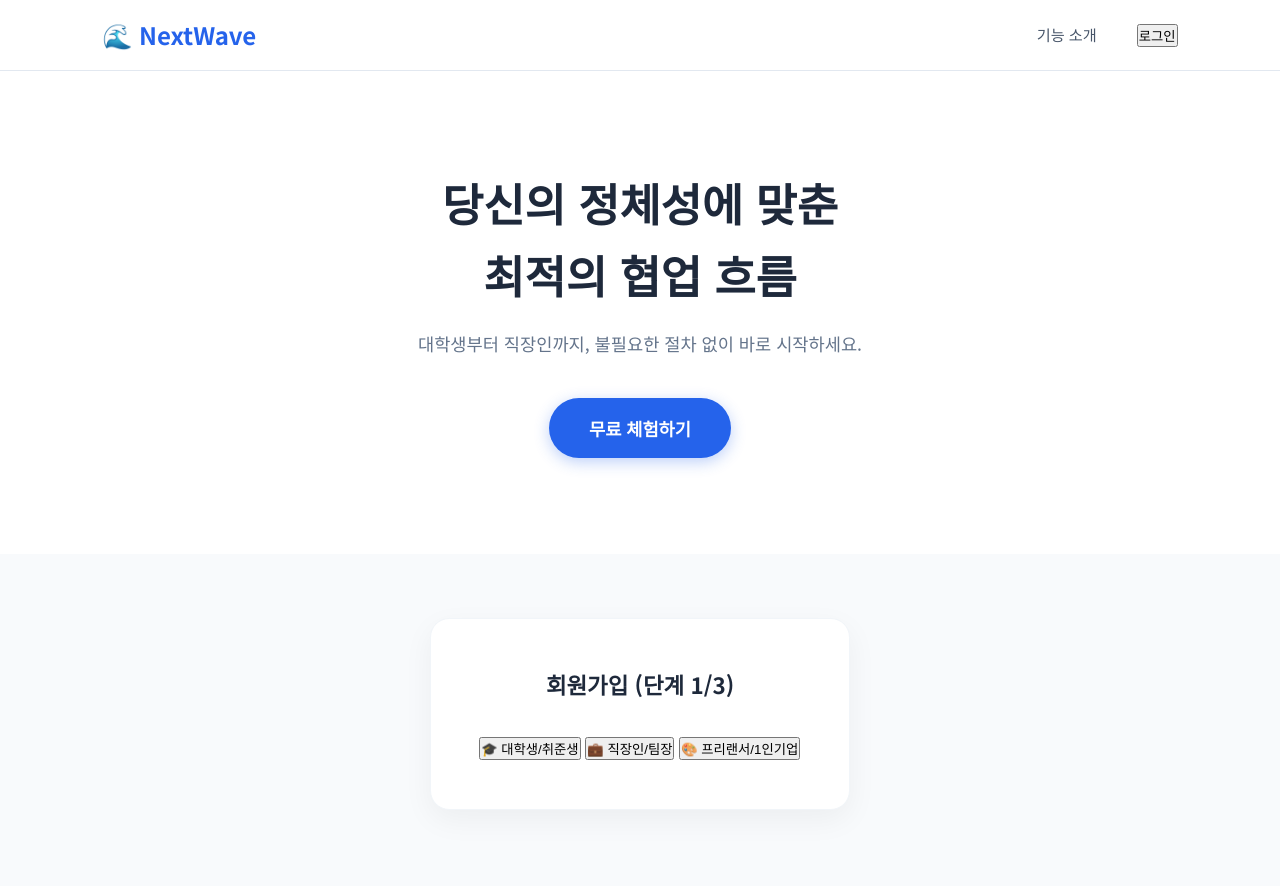
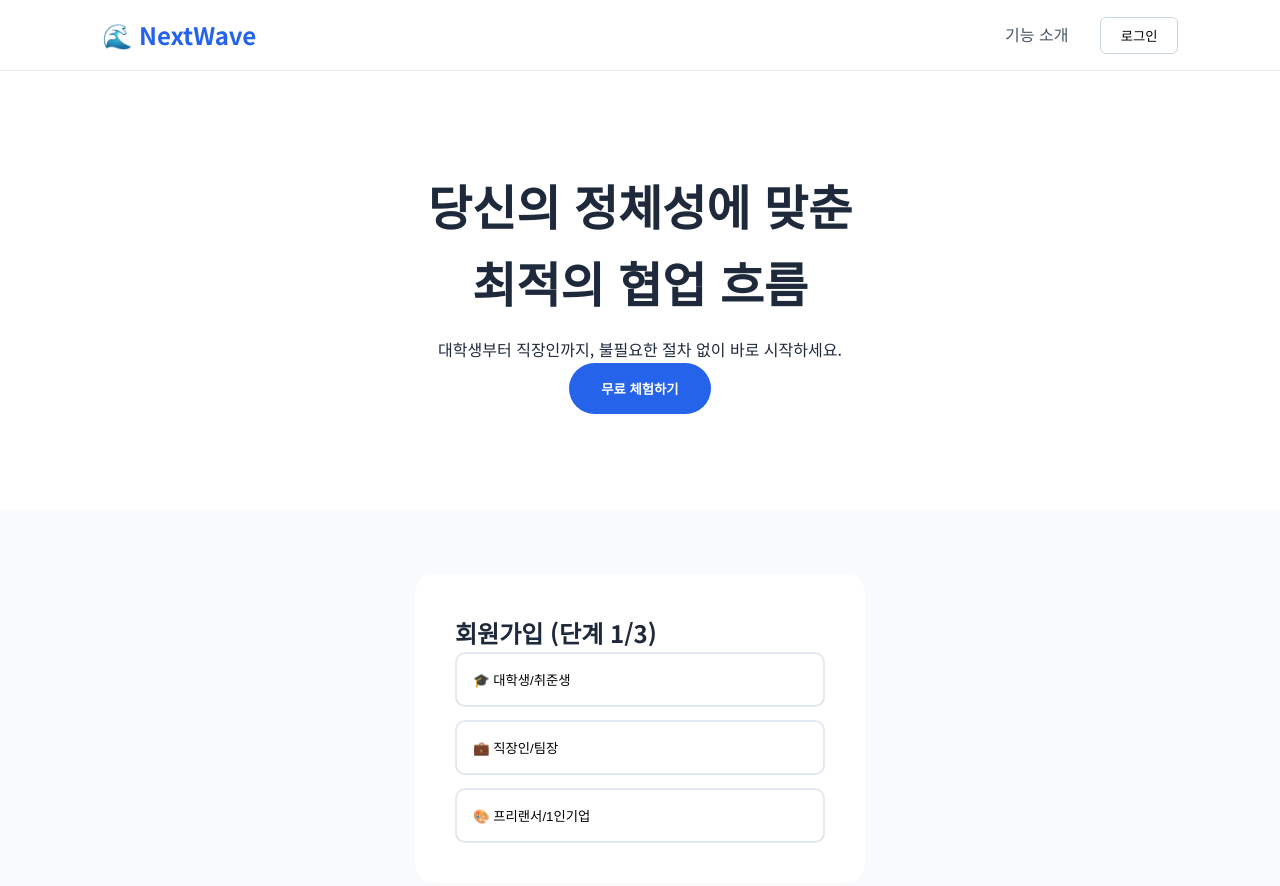
Before and after one commit to nuga-cracker/dummy-site-nextwave, a plain HTML site: page index.html in a window 1280 px wide. Drawn offline with Linux system fonts and the light colour scheme.

Commit message:
Update style.css

```diff
--- a/style.css
+++ b/style.css
@@ -1,156 +1,36 @@
-/* 기본 초기화 */
-* {
-    margin: 0;
-    padding: 0;
-    box-sizing: border-box;
-}
+* { margin: 0; padding: 0; box-sizing: border-box; }
+body { font-family: 'Noto Sans KR', sans-serif; background: #f8fafc; color: #1e293b; line-height: 1.6; }
 
-body {
-    font-family: 'Noto Sans KR', sans-serif;
-    background-color: #f8fafc;
-    color: #1e293b;
-    line-height: 1.6;
-}
+/* Navigation */
+.navbar { display: flex; justify-content: space-between; align-items: center; padding: 1rem 8%; background: white; border-bottom: 1px solid #e2e8f0; sticky; top: 0; z-index: 100; }
+.logo { font-size: 1.5rem; font-weight: 700; color: #2563eb; cursor: pointer; }
+.nav-links { display: flex; list-style: none; gap: 2rem; align-items: center; }
+.nav-links a { text-decoration: none; color: #475569; font-weight: 500; }
+.btn-auth { padding: 0.5rem 1.2rem; border-radius: 6px; border: 1px solid #cbd5e1; background: white; cursor: pointer; }
 
-/* 네비게이션: 수직 중앙 정렬 핵심 */
-.navbar {
-    display: flex;
-    justify-content: space-between;
-    align-items: center;
-    padding: 1rem 8%;
-    background: #ffffff;
-    border-bottom: 1px solid #e2e8f0;
-    position: sticky;
-    top: 0;
-    z-index: 1000;
-}
+/* Hero */
+.hero { text-align: center; padding: 6rem 2rem; background: white; }
+.hero h1 { font-size: 3rem; margin-bottom: 1rem; }
+.btn-primary { background: #2563eb; color: white; border: none; padding: 1rem 2rem; border-radius: 50px; font-weight: 600; cursor: pointer; }
 
-.logo {
-    font-size: 1.5rem;
-    font-weight: 700;
-    color: #2563eb;
-    cursor: pointer;
-}
+/* Signup Box */
+.signup-container { padding: 4rem 10%; }
+.signup-box { max-width: 450px; margin: 0 auto; background: white; padding: 2.5rem; border-radius: 1.2rem; shadow: 0 10px 25px rgba(0,0,0,0.05); }
+.form-step { display: none; flex-direction: column; gap: 1.2rem; }
+.form-step.active { display: flex; }
 
-.nav-links {
-    display: flex;
-    list-style: none;
-    align-items: center;
-    gap: 2.5rem;
-}
+.type-selector { display: flex; flex-direction: column; gap: 0.8rem; }
+.btn-type { padding: 1rem; border: 2px solid #e2e8f0; border-radius: 10px; background: white; text-align: left; cursor: pointer; transition: 0.2s; }
+.btn-type:hover { border-color: #2563eb; background: #eff6ff; }
 
-.nav-links li a {
-    text-decoration: none;
-    color: #475569; /* 파란색 제거 */
-    font-weight: 500;
-    font-size: 0.95rem;
-    transition: color 0.2s;
-}
+input { width: 100%; padding: 0.8rem; border: 1px solid #cbd5e1; border-radius: 6px; }
+.type-input { display: none; } /* 기본 숨김 */
 
-.nav-links li a:hover {
-    color: #2563eb;
-}
+.btn-next, .btn-submit { background: #2563eb; color: white; border: none; padding: 1rem; border-radius: 6px; font-weight: 700; cursor: pointer; }
 
-.btn-login {
-    background: #ffffff;
-    border: 1px solid #cbd5e1;
-    padding: 0.5rem 1.2rem;
-    border-radius: 6px;
-    font-weight: 500;
-    cursor: pointer;
-}
-
-/* 히어로 섹션 */
-.hero {
-    text-align: center;
-    padding: 6rem 10%;
-    background: white;
-}
-
-.hero h1 {
-    font-size: 2.8rem;
-    margin-bottom: 1.2rem;
-    font-weight: 700;
-}
-
-.hero p {
-    color: #64748b;
-    font-size: 1.1rem;
-    margin-bottom: 2.5rem;
-}
-
-.btn-primary {
-    background: #2563eb;
-    color: white;
-    border: none;
-    padding: 1.1rem 2.5rem;
-    font-size: 1.1rem;
-    border-radius: 50px;
-    font-weight: 600;
-    cursor: pointer;
-    box-shadow: 0 4px 15px rgba(37, 99, 235, 0.3);
-}
-
-/* 회원가입 영역 */
-.signup-container {
-    padding: 4rem 5%;
-}
-
-.signup-box {
-    max-width: 420px;
-    margin: 0 auto;
-    background: white;
-    padding: 3rem;
-    border-radius: 1.2rem;
-    box-shadow: 0 10px 30px rgba(0,0,0,0.05);
-    border: 1px solid #f1f5f9;
-}
-
-.signup-box h2 {
-    text-align: center;
-    margin-bottom: 2rem;
-    font-size: 1.4rem;
-}
-
-/* 단계별 폼 숨기기/보이기 */
-.form-step {
-    display: none; /* 기본은 숨김 */
-}
-
-.form-step.active {
-    display: flex; /* 활성화 시 세로 정렬 */
-    flex-direction: column;
-    gap: 1.2rem;
-}
-
-input {
-    width: 100%;
-    padding: 0.9rem;
-    border: 1px solid #cbd5e1;
-    border-radius: 0.6rem;
-    font-size: 1rem;
-    outline: none;
-}
-
-input:focus {
-    border-color: #2563eb;
-}
-
-.btn-next, .btn-submit {
-    background: #2563eb;
-    color: white;
-    border: none;
-    padding: 1rem;
-    border-radius: 0.6rem;
-    font-weight: 700;
-    font-size: 1rem;
-    cursor: pointer;
-}
-
-.warning-text {
-    color: #ef4444;
-    font-size: 0.8rem;
-    text-align: center;
-    margin-top: 2rem;
-    font-style: italic;
-}
+/* MyPage */
+.mypage { padding: 4rem 10%; }
+.welcome-header { margin-bottom: 3rem; text-align: center; }
+.badge { background: #dbeafe; color: #2563eb; padding: 0.3rem 0.8rem; border-radius: 20px; font-size: 0.8rem; font-weight: 700; }
+.dashboard-grid { display: grid; grid-template-columns: repeat(auto-fit, minmax(250px, 1fr)); gap: 1.5rem; }
+.card { background: white; padding: 2rem; border-radius: 12px; border: 1px solid #e2e8f0; }
```
